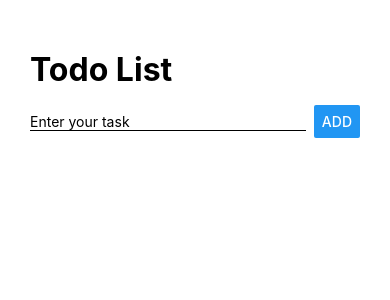
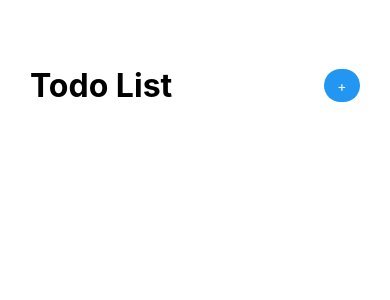
Before and after one commit to Karenmrdn/todoList_reactNative, a React Native app: screen / in a window 390 px wide. Shown: the top 300 px of the page. Built offline with nearby package versions, Linux system fonts and the light colour scheme.

Commit message:
Modal on todo creation added

```diff
--- a/App.js
+++ b/App.js
@@ -1,10 +1,12 @@
 import React, { useState } from "react";
-import { StyleSheet, View, Text, FlatList } from "react-native";
+import { StyleSheet, View, Text } from "react-native";
 import AddTodo from "./components/AddTodo";
 import TodosList from "./components/TodosList";
+import Button from "./components/Button";
 
 export default function App() {
   const [todos, setTodos] = useState([]);
+  const [isAddMode, setIsAddMode] = useState(false);
 
   const handleAddTodo = (enteredTodo) => {
     if (!enteredTodo) {
@@ -17,11 +19,28 @@ export default function App() {
     ]);
   };
 
+  const removeTodo = (id) => {
+    setTodos((prev) => prev.filter((todo) => todo.id !== id));
+  };
+
+  const toggleAddMode = () => {
+    setIsAddMode((prev) => !prev);
+  };
+
   return (
     <View style={styles.screen}>
-      <Text style={styles.titleText}>Todo List</Text>
-      <AddTodo onTodoAdd={handleAddTodo} />
-      <TodosList todos={todos} />
+      <View style={styles.header}>
+        <Text style={styles.titleText}>Todo List</Text>
+        <View>
+          <Button title="+" onPress={toggleAddMode} style={styles.btnAdd} />
+        </View>
+      </View>
+      <AddTodo
+        onAddTodo={handleAddTodo}
+        onClose={toggleAddMode}
+        visible={isAddMode}
+      />
+      <TodosList todos={todos} onRemoveTodo={removeTodo} />
     </View>
   );
 }
@@ -32,6 +51,16 @@ const styles = StyleSheet.create({
     marginHorizontal: 30,
     marginBottom: 115,
   },
+  header: {
+    flexDirection: "row",
+    justifyContent: "space-between",
+    alignItems: "center",
+    marginVertical: 16,
+  },
+  btnAdd: {
+    width: 36,
+    borderRadius: 999,
+  },
   titleText: {
     fontSize: 32,
     fontWeight: "bold",
--- a/components/AddTodo.js
+++ b/components/AddTodo.js
@@ -1,5 +1,6 @@
 import React, { useState } from "react";
-import { View, TextInput, Button, StyleSheet } from "react-native";
+import { View, TextInput, StyleSheet, Modal } from "react-native";
+import Button from "./Button";
 
 const AddTodo = (props) => {
   const [enteredTodo, setEnteredTodo] = useState("");
@@ -9,11 +10,12 @@ const AddTodo = (props) => {
   };
 
   const handleAddTodo = () => {
-    props.onTodoAdd(enteredTodo);
+    props.onAddTodo(enteredTodo);
     setEnteredTodo("");
   };
 
   return (
+    <Modal visible={props.visible} animationType="slide">
       <View style={styles.addTodoContainer}>
         <TextInput
           value={enteredTodo}
@@ -21,23 +23,43 @@ const AddTodo = (props) => {
           placeholder="Enter your task"
           style={styles.input}
         />
-      <Button title="ADD" onPress={handleAddTodo} />
+        <View style={styles.buttonsContainer}>
+          <Button
+            onPress={props.onClose}
+            title="Close"
+            style={styles.btnClose}
+          />
+          <Button onPress={handleAddTodo} title="Add" style={styles.btnAdd} />
         </View>
+      </View>
+    </Modal>
   );
 };
 
 const styles = StyleSheet.create({
   addTodoContainer: {
-    flexDirection: "row",
-    justifyContent: "space-between",
+    flex: 1,
+    justifyContent: "center",
     alignItems: "center",
-    marginVertical: 16,
   },
   input: {
     borderBottomColor: "black",
-    borderBottomWidth: 1,
-    flexGrow: 1,
-    marginRight: 8,
+    borderWidth: 1,
+    padding: 8,
+    marginBottom: 8,
+    width: "80%",
+  },
+  buttonsContainer: {
+    flexDirection: "row",
+    justifyContent: "space-between",
+    width: "70%",
+  },
+  btnAdd: {
+    width: "45%",
+  },
+  btnClose: {
+    width: "45%",
+    backgroundColor: "#000",
   },
 });
 
--- /dev/null
+++ b/components/Button.js
@@ -0,0 +1,28 @@
+import React from "react";
+import { TouchableOpacity, StyleSheet, Text } from "react-native";
+
+const Button = (props) => {
+  return (
+    <TouchableOpacity
+      onPress={props.onPress}
+      activeOpacity={0.8}
+      style={[styles.btn, props.style]}
+    >
+      <Text style={styles.text}>{props.title}</Text>
+    </TouchableOpacity>
+  );
+};
+
+const styles = StyleSheet.create({
+  btn: {
+    alignItems: "center",
+    backgroundColor: "#2196F3",
+    padding: 8,
+  },
+  text: {
+    color: "white",
+    textTransform: "uppercase",
+  },
+});
+
+export default Button;
--- a/components/TodoItem.js
+++ b/components/TodoItem.js
@@ -1,11 +1,16 @@
 import React from "react";
-import { Text, StyleSheet } from "react-native";
+import { Text, StyleSheet, TouchableOpacity } from "react-native";
 
-const TodoItem = ({ itemData }) => {
+const TodoItem = (props) => {
   return (
-    <Text style={styles.listItem}>
-      {itemData.index + 1 + ". " + itemData.item.text}
-    </Text>
+    <TouchableOpacity
+      onPress={() => props.onRemoveTodo(props.itemData.item.id)}
+      activeOpacity={0.8}
+    >
+      <Text style={styles.listItem}>
+        {props.itemData.index + 1 + ". " + props.itemData.item.text}
+      </Text>
+    </TouchableOpacity>
   );
 };
 
--- a/components/TodosList.js
+++ b/components/TodosList.js
@@ -1,12 +1,14 @@
 import React from "react";
-import { FlatList, Text } from "react-native";
+import { FlatList } from "react-native";
 import TodoItem from "./TodoItem";
 
 const TodosList = (props) => {
   return (
     <FlatList
       data={props.todos}
-      renderItem={(itemData) => <TodoItem itemData={itemData} />}
+      renderItem={(itemData) => (
+        <TodoItem itemData={itemData} onRemoveTodo={props.onRemoveTodo} />
+      )}
     />
   );
 };
```
Lines whose indentation alone changed are shown as unchanged.
